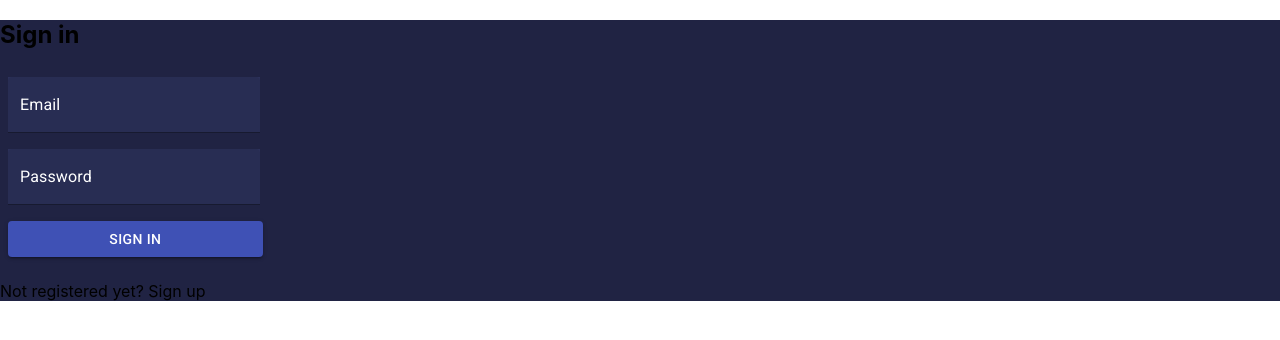
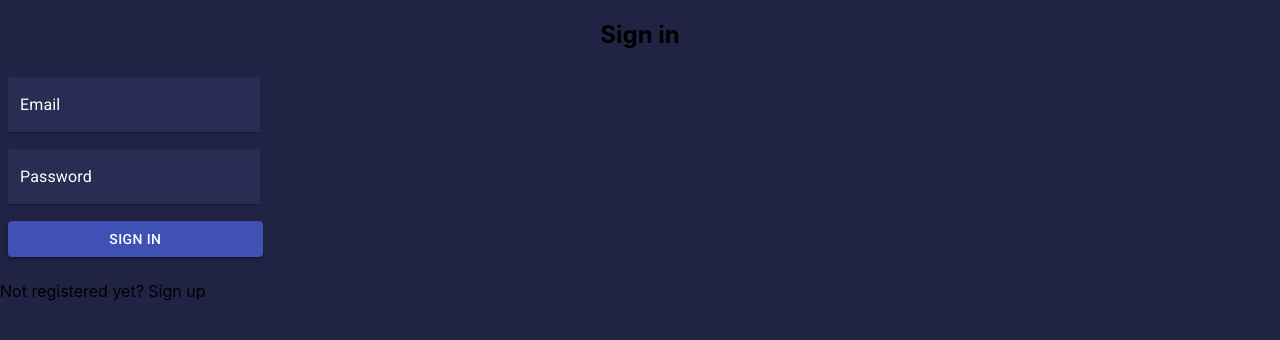
Before and after one commit to hamadagh/Real-time-chat-app, a React (Create React App) app in the folder frontend/: page / in a window 1280 px wide. Shown: the top 340 px of the page. Built offline with nearby package versions, Linux system fonts and the light colour scheme.

Commit message:
adding style to sign-in component

```diff
--- a/frontend/src/pages/auth/AuthStyle.css
+++ b/frontend/src/pages/auth/AuthStyle.css
@@ -6,6 +6,12 @@
 
 .sign-in {
   background-color: #202343;
+  height: 100vh;
+  display: flex;
+  flex-direction: column;
+}
+.sign-in-title {
+  text-align: center;
 }
 
 .input-field {
--- a/frontend/src/pages/auth/SignIn.js
+++ b/frontend/src/pages/auth/SignIn.js
@@ -61,7 +61,7 @@ function SignIn() {
 
   return (
     <div className="sign-in">
-      <h2>Sign in</h2>
+      <h2 className="sign-in-title">Sign in</h2>
       <form
         className={classes.root}
         noValidate
```
